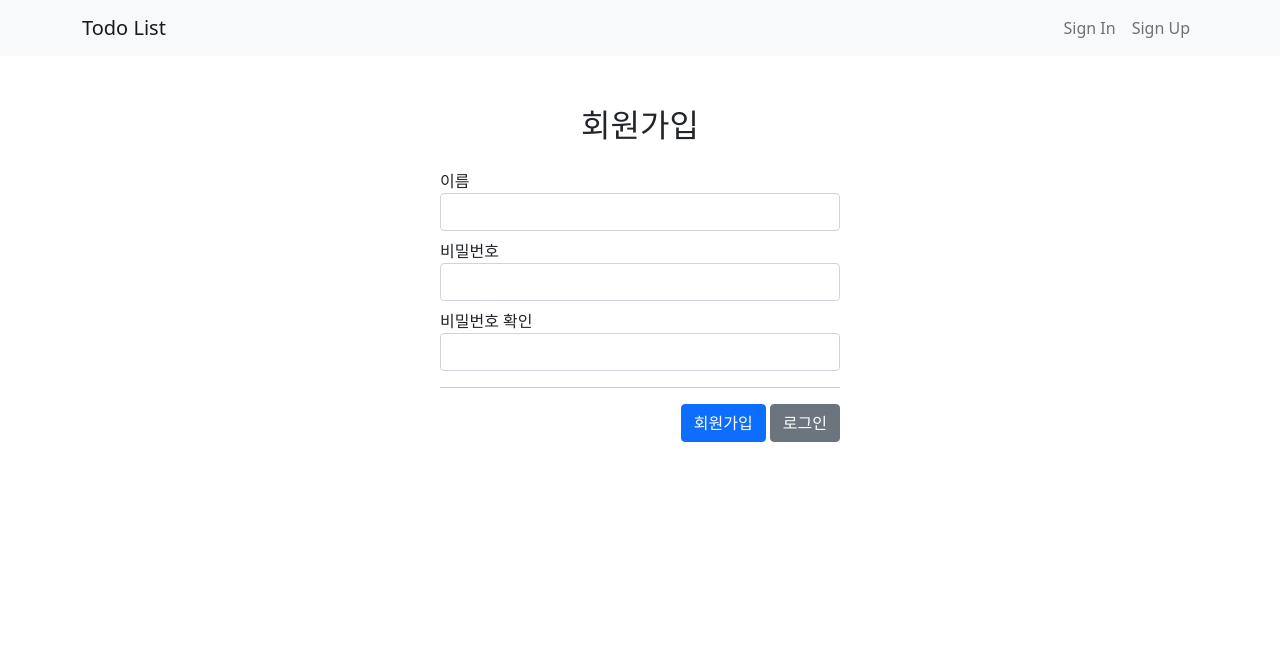
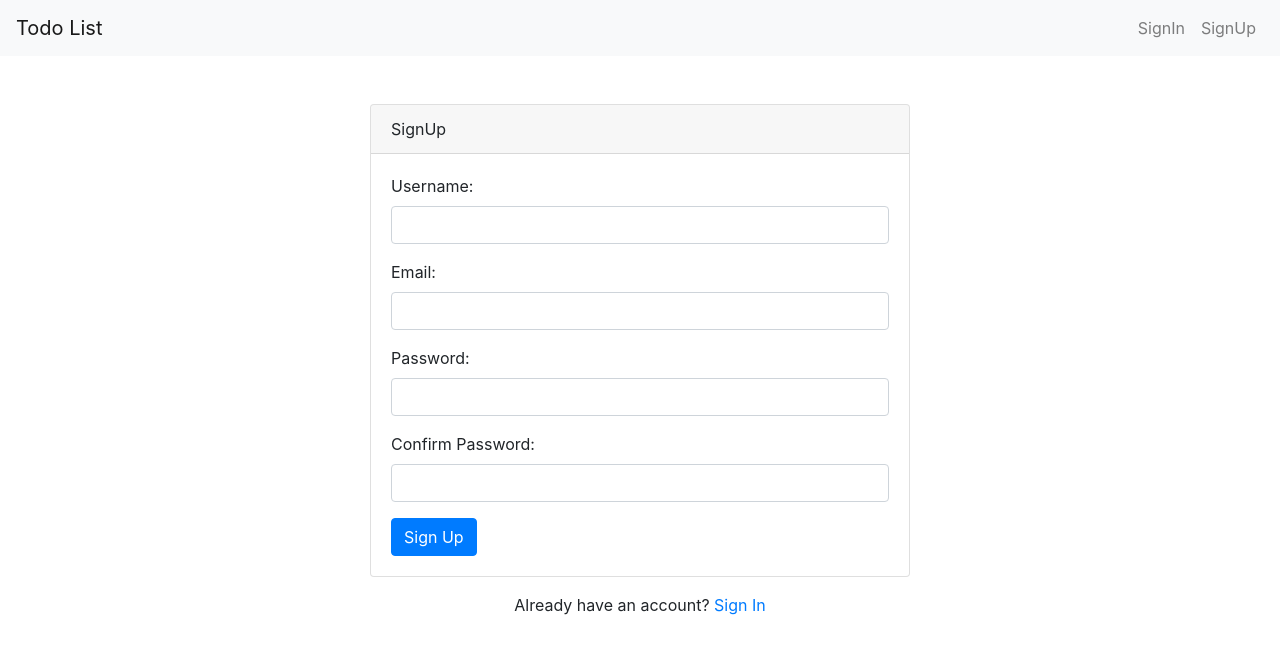
Before and after one commit to sudog1/django-todo-hw, a Django app: page /user/signup/ in a window 1280 px wide. Shown: the top 654 px of the page. Run offline with Django 4.2, Linux system fonts and the light colour scheme; some libraries are stand-ins or nearby versions.

Commit message:
update base, signin, signup html

```diff
--- a/templates/base.html
+++ b/templates/base.html
@@ -2,66 +2,46 @@
 <html lang="en">
 <head>
     <meta charset="UTF-8">
-    <title>{% block title %}{% endblock %} | spartaSNS</title>
-    <!-- Bootstrap CSS -->
-    <link href="https://cdn.jsdelivr.net/npm/bootstrap@5.0.0-beta3/dist/css/bootstrap.min.css" rel="stylesheet"
-          integrity="sha384-eOJMYsd53ii+scO/bJGFsiCZc+5NDVN2yr8+0RDqr0Ql0h+rP48ckxlpbzKgwra6" crossorigin="anonymous">
-
-    <script src="https://cdn.jsdelivr.net/npm/bootstrap@5.0.0-beta3/dist/js/bootstrap.bundle.min.js"
-            integrity="sha384-JEW9xMcG8R+pH31jmWH6WWP0WintQrMb4s7ZOdauHnUtxwoG2vI5DkLtS3qm9Ekf"
-            crossorigin="anonymous"></script>
-    <style>
-				.title-center {
-            text-align: center;
-            margin-top: 50px;
-        }
-
-        .wrap {
-            width: 400px;
-            margin: 0 auto;
-        }
-
-        .form-area {
-            margin-top: 25px;
-        }
-
-        .timeline-container {
-            margin-top : 25px
-        }
-    </style>
+    <meta name="viewport" content="width=device-width, initial-scale=1.0">
+    <title>Todo List</title>
+    <!-- Add Bootstrap CSS link here -->
+    <link href="https://maxcdn.bootstrapcdn.com/bootstrap/4.5.2/css/bootstrap.min.css" rel="stylesheet">
 </head>
 <body>
-<nav class="navbar navbar-expand-lg navbar-light bg-light">
-    <div class="container">
-        <a class="navbar-brand" href="/">Todo List</a>
-        <form class="form-inline my-2 my-lg-0">
-            {% if not user.is_authenticated %}
-            <ul class="navbar-nav mr-auto">
-                <li class="nav-item active">
-                    <a class="nav-link" href="/user/sign-in"> Sign In <span class="sr-only"></span></a>
-                </li>
-                <li class="nav-item active">
-                    <a class="nav-link" href="/user/sign-up"> Sign Up <span class="sr-only"></span></a>
-                </li>
+    <!-- Navigation bar -->
+    <nav class="navbar navbar-expand-lg navbar-light bg-light">
+        <a class="navbar-brand" href="#">Todo List</a>
+        <button class="navbar-toggler" type="button" data-toggle="collapse" data-target="#navbarNav" aria-controls="navbarNav" aria-expanded="false" aria-label="Toggle navigation">
+            <span class="navbar-toggler-icon"></span>
+        </button>
+        <div class="collapse navbar-collapse" id="navbarNav">
+            <ul class="navbar-nav ml-auto">
+                {% if user.is_authenticated %}
+                    <!-- 사용자가 로그인한 경우 -->
+                    <li class="nav-item">
+                        <a class="nav-link" href="{% url 'user:logout' %}">Logout</a>
+                    </li>
+                {% else %}
+                    <!-- 사용자가 로그인하지 않은 경우 -->
+                    <li class="nav-item">
+                        <a class="nav-link" href="{% url 'user:signin' %}">SignIn</a>
+                    </li>
+                    <li class="nav-item">
+                        <a class="nav-link" href="{% url 'user:signup' %}">SignUp</a>
+                    </li>
+                {% endif %}
             </ul>
-            {% else %}
-            <ul class="navbar-nav mr-auto">
-                <li class="nav-item disabled">
-                    <span class="nav-link">
-                        {{ user.username }}님 반갑습니다!
-                    </span>
-                </li>
-                <li class="nav-item active">
-                    <a class="nav-link" href="/user/logout"> Logout </a>
-                </li>
-            </ul>
-            {% endif %}
-        </form>
+        </div>
+    </nav>
+
+    <!-- Content -->
+    <div class="container mt-4">
+        {% block content %}{% endblock %}
     </div>
-</nav>
-{% block content %}
 
-{% endblock %}
-
+    <!-- Add Bootstrap JS and jQuery links here (required for Bootstrap components) -->
+    <script src="https://ajax.googleapis.com/ajax/libs/jquery/3.5.1/jquery.min.js"></script>
+    <script src="https://cdnjs.cloudflare.com/ajax/libs/popper.js/1.16.0/umd/popper.min.js"></script>
+    <script src="https://maxcdn.bootstrapcdn.com/bootstrap/4.5.2/js/bootstrap.min.js"></script>
 </body>
 </html>
--- a/templates/user/signup.html
+++ b/templates/user/signup.html
@@ -1,33 +1,48 @@
 {% extends 'base.html' %}
 
-{% block title %}
-    회원가입
-{% endblock %}
 {% block content %}
-    <div class="container">
-        <div class="wrap">
-            <h2 class="title-center"> 회원가입 </h2>
-                <form class="form-area" method="post" action="/user/sign-up/">
+<div class="row justify-content-center mt-5">
+    <div class="col-md-6">
+        <div class="card">
+            <div class="card-header">SignUp</div>
+            <div class="card-body">
+                <form method="post" action="{% url 'user:signup' %}">
                     {% csrf_token %}
-                    <div class="form-group mt-2 mb-2">
-                        <label for="username">이름</label>
-                        <input type="text" class="form-control" id="username" name="username">
+
+                    <!-- 이름 -->
+                    <div class="form-group">
+                        <label for="username">Username:</label>
+                        <input type="text" name="username" class="form-control" id="username" value="{{ request.POST.username }}" required>
                     </div>
-                    <div class="form-group mt-2 mb-2">
-                        <label for="password">비밀번호</label>
-                        <input type="password" class="form-control" id="password" name="password">
+
+                    <!-- 이메일 -->
+                    <div class="form-group">
+                        <label for="email">Email:</label>
+                        <input type="email" name="email" class="form-control" value="{{ request.POST.email }}" id="email" required>
                     </div>
-                    <div class="form-group mt-2 mb-2">
-                        <label for="password2">비밀번호 확인</label>
-                        <input type="password" class="form-control" id="password2" name="password2">
+
+                    <!-- 비밀번호 -->
+                    <div class="form-group">
+                        <label for="password1">Password:</label>
+                        <input type="password" name="password" class="form-control" id="password" value="{{ request.POST.password }}" required>
                     </div>
-                    <hr>
-                    <div style="float: right">
-                        <button type="submit" class="btn btn-primary">회원가입</button>
-                        <a href="/user/sign-in" class="btn btn-secondary">로그인</a>
+
+                    <!-- 비밀번호 확인 -->
+                    <div class="form-group">
+                        <label for="password2">Confirm Password:</label>
+                        <input type="password" name="password2" class="form-control" id="password2" value="{{ request.POST.password2 }}" required>
                     </div>
+
+                    <button type="submit" class="btn btn-primary">Sign Up</button>
+                    {% if error_message %}
+                        <p class="error">{{ error_message }}</p>
+                    {% endif %}
                 </form>
-
+            </div>
+        </div>
+        <div class="mt-3 text-center">
+            <p>Already have an account? <a href="{% url 'user:signin' %}">Sign In</a></p>
         </div>
     </div>
+</div>
 {% endblock %}
```
Also changed, not shown: templates/user/signin.html (+25 -23 lines).
